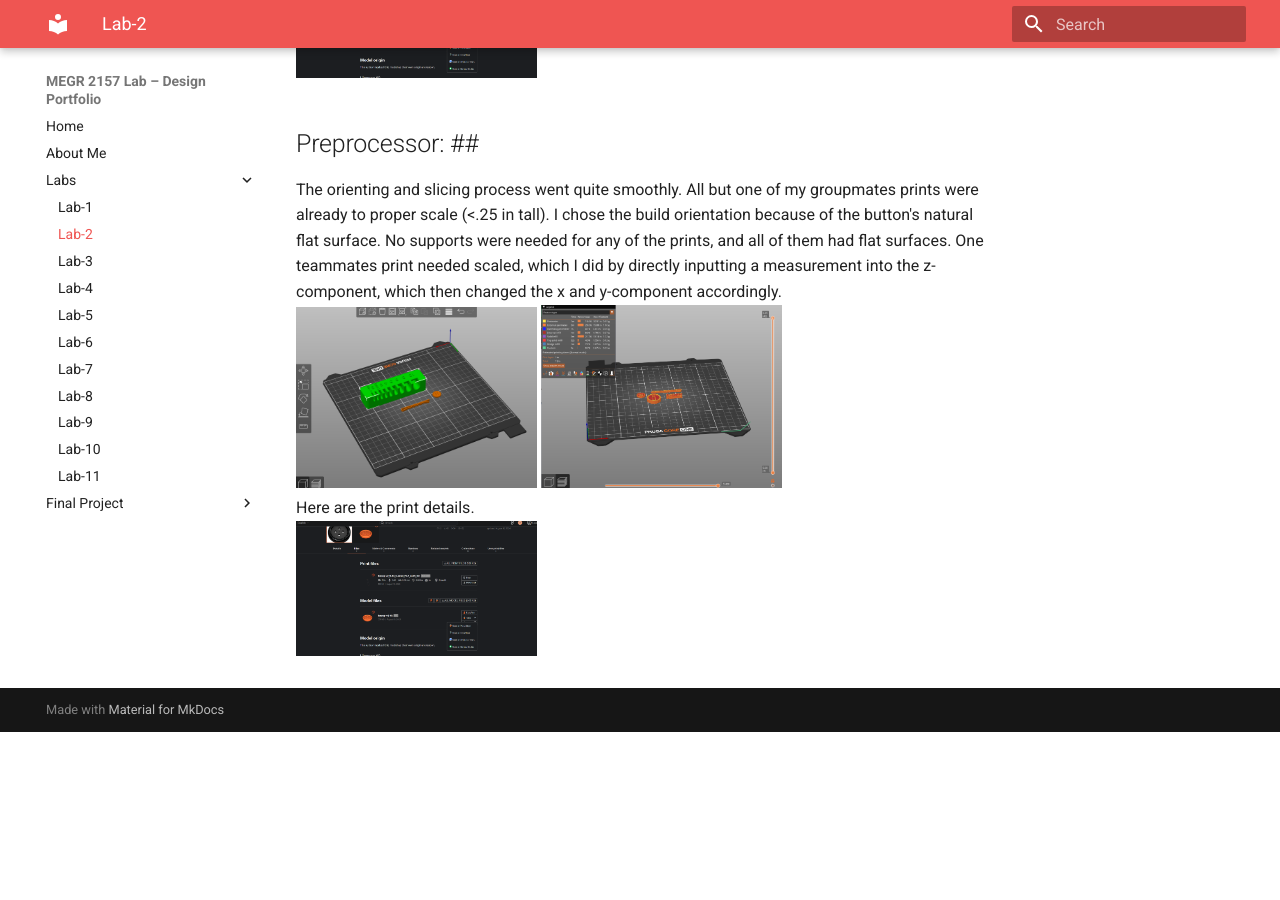
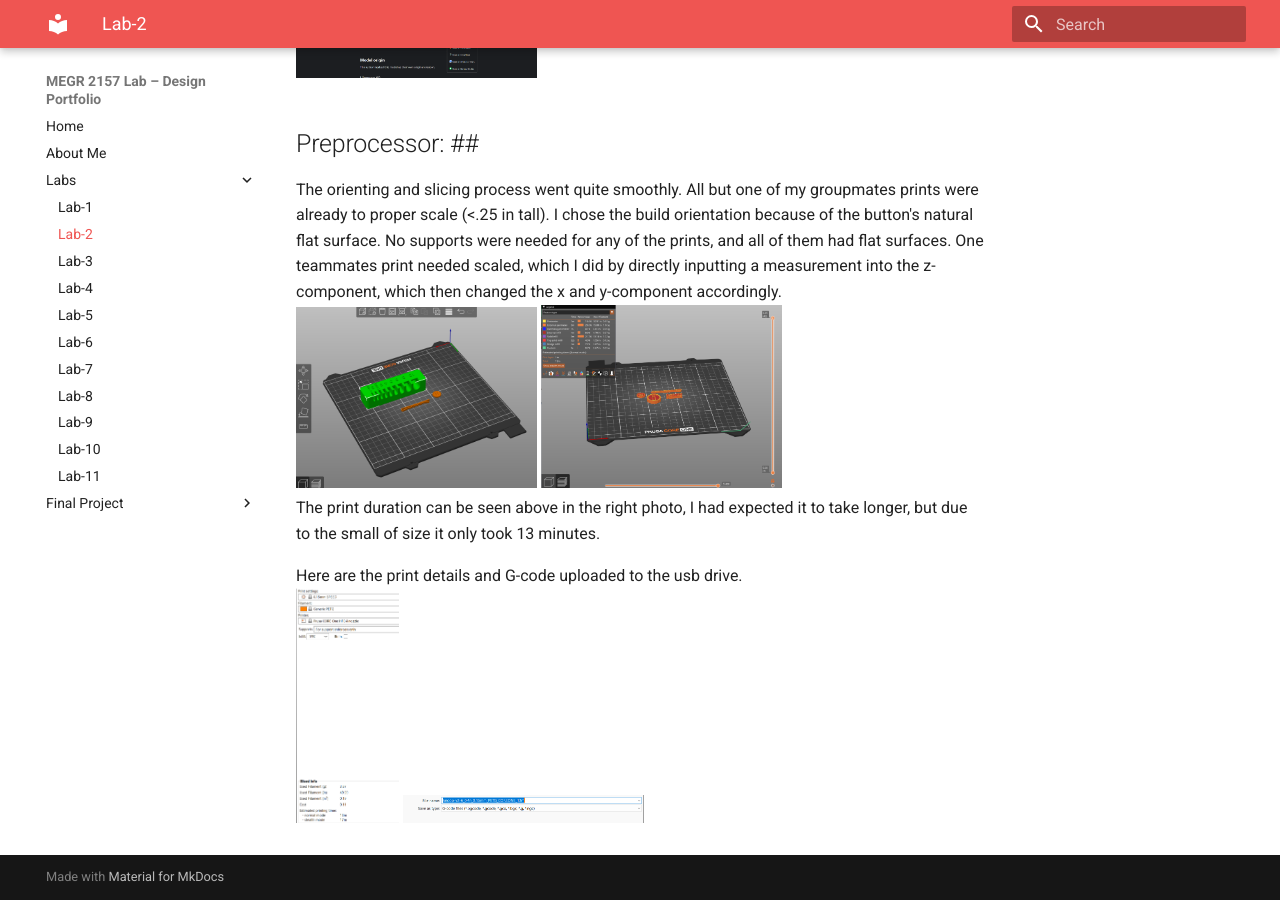
Before and after one commit to jwelch37/Jack-Welch-Portfolio, an MkDocs documentation site: the page built from docs/Labs/L02/index.md, in a window 1280 px wide and 900 px high, scrolled down 1163 px. Built offline with MkDocs 1.6.1 and Material for MkDocs 9.7.7, drawn with Linux system fonts in a browser that asks for light colours; before the commit the page ends 1895 px from its top, so only the background shows below that.

Commit message:
Update print details and duration in index.md
Added print duration and details to the documentation.

```diff
--- a/docs/Labs/L02/index.md
+++ b/docs/Labs/L02/index.md
@@ -25,5 +25,7 @@ I downloaded the print off of printables as an .stl file, so it immediately open
 
 The orienting and slicing process went quite smoothly. All but one of my groupmates prints were already to proper scale (<.25 in tall). I chose the build orientation because of the button's natural flat surface. No supports were needed for any of the prints, and all of them had flat surfaces. One teammates print needed scaled, which I did by directly inputting a measurement into the z-component, which then changed the x and y-component accordingly.
 <img src="SC4.png" width="35%" alt="Print"> <img src="SC5.png" width="35%" alt="scale">
-Here are the print details.
-<img src="SC1.png" width="35%" alt="Download">
+The print duration can be seen above in the right photo, I had expected it to take longer, but due to the small of size it only took 13 minutes.
+
+Here are the print details and G-code uploaded to the usb drive.
+<img src="SC6.png" width="15%" alt="details">  <img src="SC7.png" width="35%" alt="details2">
```
